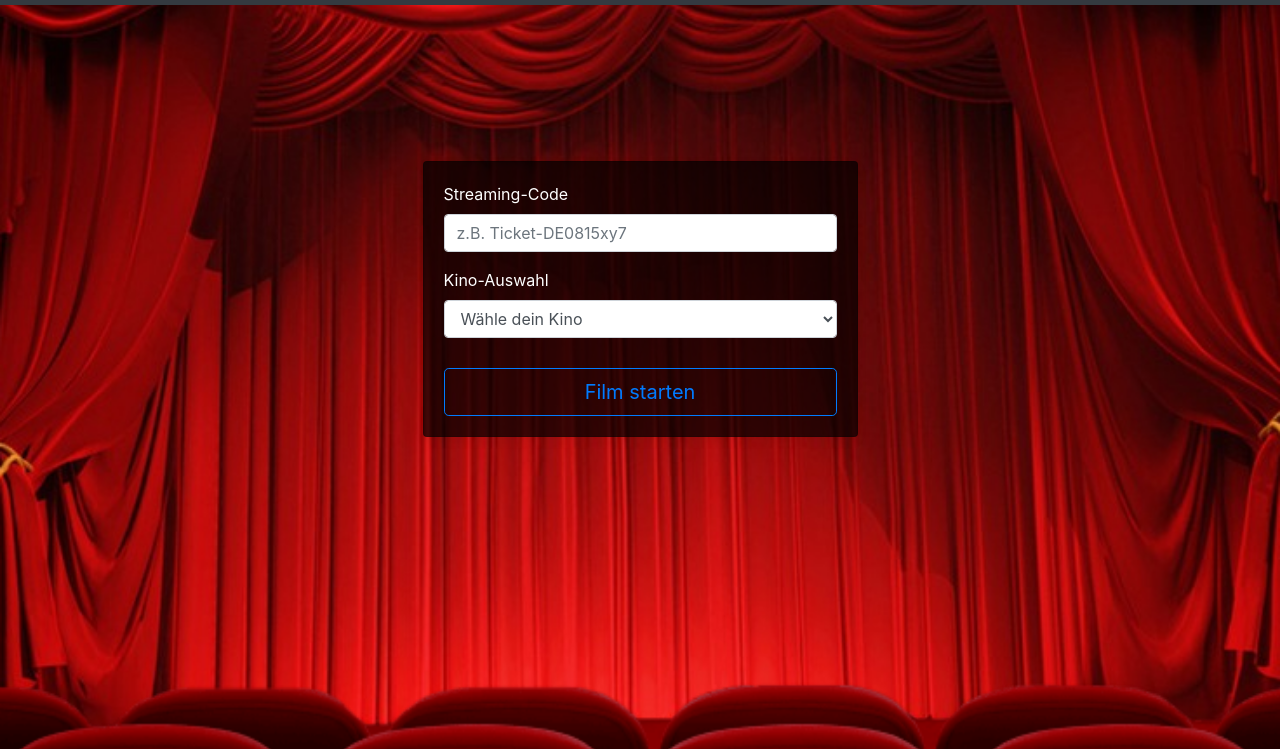
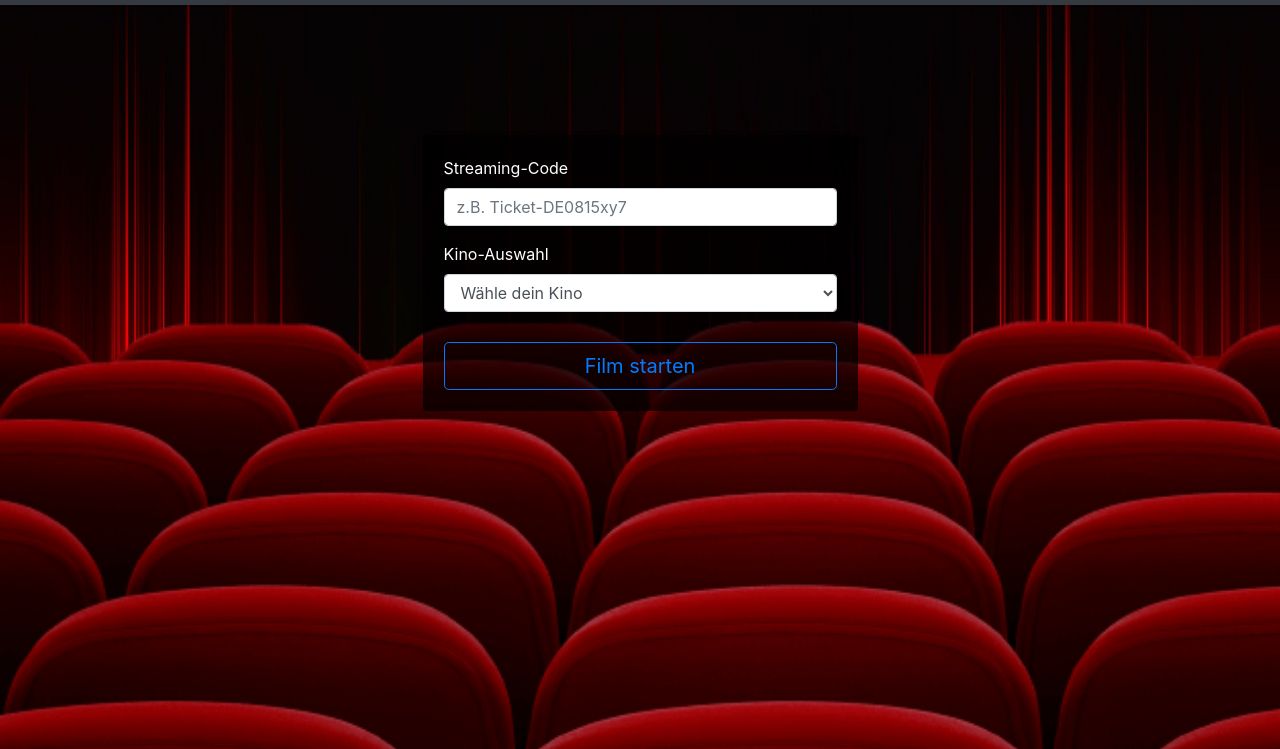
Before and after one commit to Jugo84/WebAnwendungen2Praktikum, a plain HTML site: page Coding/kinosaal.html in a window 1280 px wide. Shown: the part 51-800 px from the top of the page. Drawn offline with nearby package versions, Linux system fonts and the light colour scheme.

Commit message:
removed background

```diff
--- a/Coding/CSS-Styles/style.css
+++ b/Coding/CSS-Styles/style.css
@@ -78,13 +78,7 @@ body, html {
 }
 
 .background-image{
-  background-image: url("../Bilder/kino-leinwand.jpg");
-  height: 100%;
-  width: 100%;
-  margin-top: 2%;
-  background-position: center;
-  background-repeat: no-repeat;
-  background-size: cover;
+
 }
 
 .background-sits{
```
Also changed, not shown: Coding/Bilder/kino-leinwand.jpg (deleted).
